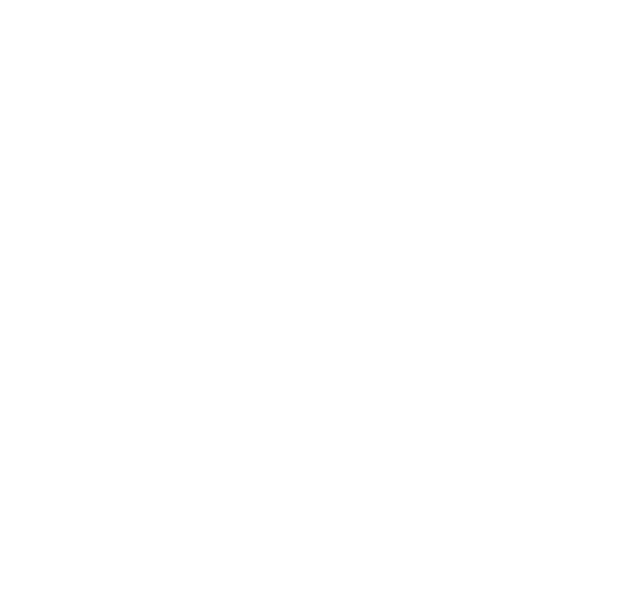
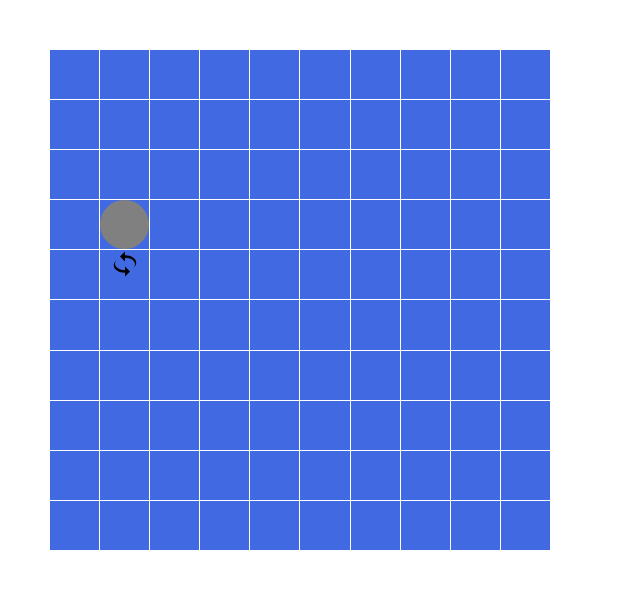
Before and after one commit to Kaasjongetje/Battleship, a website: page index.html in a window 1280 px wide. Shown: the whole page, without its empty margins (0-640 px from the left). Drawn offline with Linux system fonts and the light colour scheme.

Commit message:
Basic styles gemaakt voor schepen rotators en canplace indicator

```diff
--- a/index.html
+++ b/index.html
@@ -5,9 +5,116 @@
     <meta name="viewport" content="width=device-width, initial-scale=1.0">
     <title>Battleship</title>
     <link rel="stylesheet" href="style.css">
-    <script type="module" src="index.js" defer></script>
+    <!-- <script type="module" src="index.js" defer></script> -->
 </head>
 <body>
+    <div class="preparation">
 
+        <div class="board">
+            <div class="tile"></div>
+            <div class="tile"></div>
+            <div class="tile"></div>
+            <div class="tile"></div>
+            <div class="tile"></div>
+            <div class="tile"></div>
+            <div class="tile"></div>
+            <div class="tile"></div>
+            <div class="tile"></div>
+            <div class="tile"></div>
+            <div class="tile"></div>
+            <div class="tile"></div>
+            <div class="tile"></div>
+            <div class="tile"></div>
+            <div class="tile"></div>
+            <div class="tile"></div>
+            <div class="tile"></div>
+            <div class="tile"></div>
+            <div class="tile"></div>
+            <div class="tile"></div>
+            <div class="tile"></div>
+            <div class="tile"></div>
+            <div class="tile"></div>
+            <div class="tile"></div>
+            <div class="tile"></div>
+            <div class="tile"></div>
+            <div class="tile"></div>
+            <div class="tile"></div>
+            <div class="tile"></div>
+            <div class="tile"></div>
+            <div class="tile"></div>
+            <div class="tile">
+                <div class="ship"></div>
+                <div class="rotator"></div>
+            </div>
+            <div class="tile"></div>
+            <div class="tile"></div>
+            <div class="tile"></div>
+            <div class="tile"></div>
+            <div class="tile"></div>
+            <div class="tile"></div>
+            <div class="tile"></div>
+            <div class="tile"></div>
+            <div class="tile"></div>
+            <div class="tile"></div>
+            <div class="tile"></div>
+            <div class="tile"></div>
+            <div class="tile"></div>
+            <div class="tile"></div>
+            <div class="tile"></div>
+            <div class="tile"></div>
+            <div class="tile"></div>
+            <div class="tile"></div>
+            <div class="tile"></div>
+            <div class="tile"></div>
+            <div class="tile"></div>
+            <div class="tile"></div>
+            <div class="tile"></div>
+            <div class="tile"></div>
+            <div class="tile"></div>
+            <div class="tile"></div>
+            <div class="tile"></div>
+            <div class="tile"></div>
+            <div class="tile"></div>
+            <div class="tile"></div>
+            <div class="tile"></div>
+            <div class="tile"></div>
+            <div class="tile"></div>
+            <div class="tile"></div>
+            <div class="tile"></div>
+            <div class="tile"></div>
+            <div class="tile"></div>
+            <div class="tile"></div>
+            <div class="tile"></div>
+            <div class="tile"></div>
+            <div class="tile"></div>
+            <div class="tile"></div>
+            <div class="tile"></div>
+            <div class="tile"></div>
+            <div class="tile"></div>
+            <div class="tile"></div>
+            <div class="tile"></div>
+            <div class="tile"></div>
+            <div class="tile"></div>
+            <div class="tile"></div>
+            <div class="tile"></div>
+            <div class="tile"></div>
+            <div class="tile"></div>
+            <div class="tile"></div>
+            <div class="tile"></div>
+            <div class="tile"></div>
+            <div class="tile"></div>
+            <div class="tile"></div>
+            <div class="tile"></div>
+            <div class="tile"></div>
+            <div class="tile"></div>
+            <div class="tile"></div>
+            <div class="tile"></div>
+            <div class="tile"></div>
+            <div class="tile"></div>
+            <div class="tile"></div>
+            <div class="tile"></div>
+            <div class="tile"></div>
+        </div>
+    </div>
 </body>
 </html>
--- a/index.js
+++ b/index.js
@@ -5,20 +5,10 @@
 import { loadPage, getForm, getPreparation } from "./dom.js";
 import { validateInput } from "./script.js";
 
-const board = new Board();
-const ai = new AI(board);
+let player = new Player('Kaasjongetje');// let player;
+const computer = new Player('The Computer');
 
-board.ships[0].hits = 999;
-ai.updateProbabilityMap();
-
-printArray(ai.probabilityMap);
-
-console.log(ai.getHighestProbabilityLocations());
-
-// let player = new Player('Kaasjongetje');// let player;
-// const computer = new Player('The Computer');
-
-// loadPage(getPreparation());// loadPage(getForm());
+loadPage(getPreparation());// loadPage(getForm());
 
 export function initializePlayer (name) {
     player = new Player(name);
--- a/style.css
+++ b/style.css
@@ -20,13 +20,13 @@
     border: 2px solid red;
 }
 
-
-
 .preparation {
     padding: 50px;
     display: flex;
     gap: 50px;
+    overflow: hidden;
 }
+
 
 .board {
     display: grid;
@@ -39,43 +39,56 @@
     height: 500px;
 }
 
+@media (max-width: 600px) {
+    .board {
+        width: 400px;
+        height: 400px;
+    }
+}
+
+
 .tile {
     background-color: royalblue;
+    position: relative;
 }
 
-.tile.placeable {
-    opacity: .7;
+img {
+    width: 100px;
+    height: 100px;
 }
 
-.ship-container {
-    display: grid;
-    grid-template-columns: repeat(5, 1fr);
-    width: 500px;
-    height: 300px;
-    padding: 10px;
-    border: 2px solid black;
+
+.can-place-indicator {
+    position: absolute;
+    inset: 0;
+    z-index: 1;
+
+    background-color: green;
+    opacity: .6;
 }
 
 .ship {
-    width: 50px;
+    position: absolute;
+    inset: 0;
+    z-index: 2;
+
     background-color: gray;
     border-radius: 100vmax;
-    cursor: pointer;
 }
 
-.destroyer {
-    height: 100px;
+.rotator {
+    position: absolute;
+    width: 30px;
+    height: 30px;
+    z-index: 1;
+    top: 100%;
+    left: 50%;
+    transform: translateX(-50%);
+    transition: transform 200ms ease;
+
+    background-image: url(rotator.svg);
 }
 
-.submarine,
-.cruiser {
-    height: 150px;
+.rotator:hover {
+    transform: translateX(-50%) rotateZ(90deg);
 }
-
-.battleship {
-    height: 200px;
-}
-
-.carrier {
-    height: 250px;
-}
```
Also changed, not shown: README.md, rotator.svg (added).
